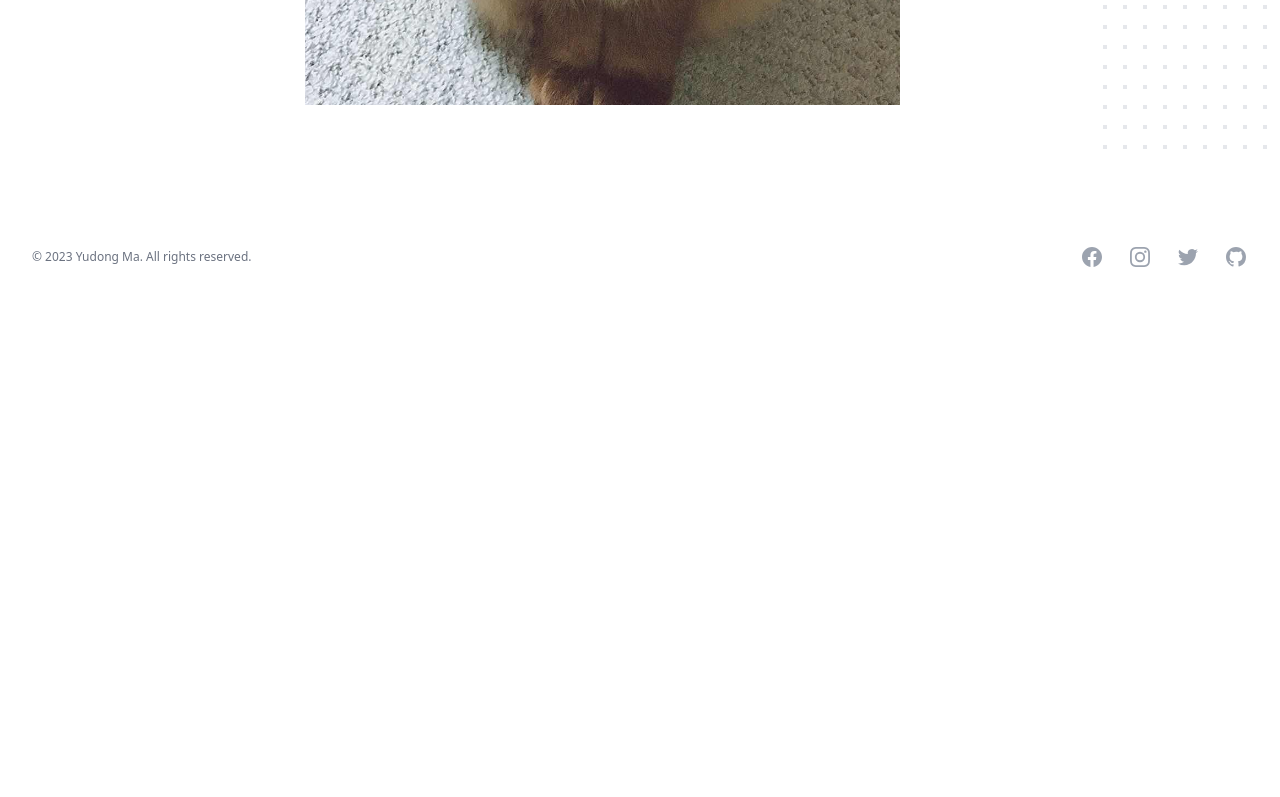
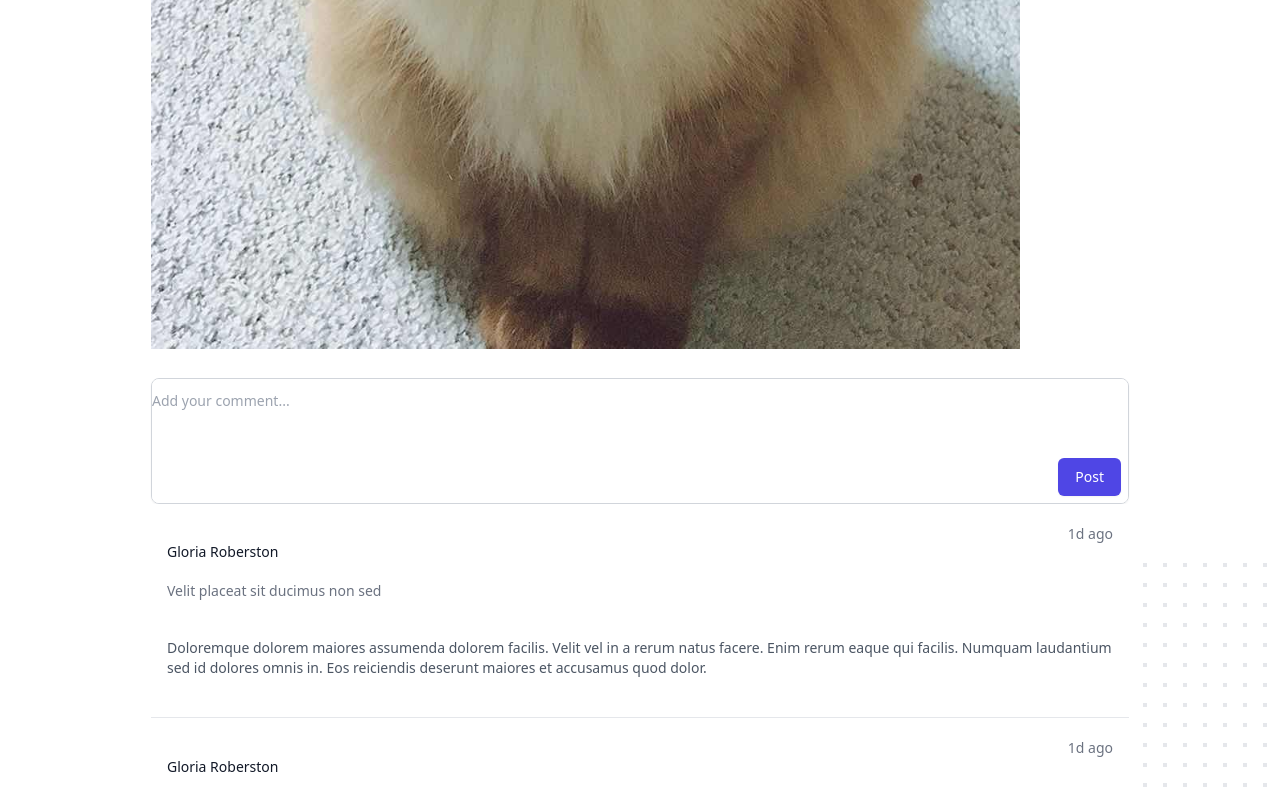
Before and after one commit to mayudong200333/MyWebSite, a Next.js app: page /blogs/hello in a window 1280 px wide. Shown: the part 2000-2797 px from the top of the page. Before the commit the page ends 2317 px from the top, so only its background shows below. Built offline with nearby package versions, Linux system fonts and the light colour scheme; no server answers.

Commit message:
added comments front-end

```diff
--- a/components/blogs/blogDetail.tsx
+++ b/components/blogs/blogDetail.tsx
@@ -1,25 +1,27 @@
 import { ReactMarkdown } from "react-markdown/lib/react-markdown";
 import Image from "next/image";
-import { BlogData} from "@/lib/blog-util"
-import {PrismLight as SyntaxHighlighter} from "react-syntax-highlighter";
+import { BlogData } from "@/lib/blog-util"
+import { PrismLight as SyntaxHighlighter } from "react-syntax-highlighter";
 import atomDark from 'react-syntax-highlighter/dist/cjs/styles/prism/atom-dark';
 import js from 'react-syntax-highlighter/dist/cjs/languages/prism/javascript';
 import py from 'react-syntax-highlighter/dist/cjs/languages/prism/python';
+import CommentForm from "./comments/commentForm";
+import CommentList from "./comments/commentList";
 
 
-SyntaxHighlighter.registerLanguage('javascript',js);
-SyntaxHighlighter.registerLanguage('python',py);
+SyntaxHighlighter.registerLanguage('javascript', js);
+SyntaxHighlighter.registerLanguage('python', py);
 
 
 type Props = {
-    blog:BlogData
+  blog: BlogData
 }
 
 
-export default function BlogDetail({blog}:Props){
+export default function BlogDetail({ blog }: Props) {
   const customRenderers = {
-      code(code:any){
-        const {className,children} = code;
+    code(code: any) {
+      const { className, children } = code;
       const language = className.split('-')[1];
       return <SyntaxHighlighter style={atomDark} language={language} children={children} />
     }
@@ -95,26 +97,28 @@ export default function BlogDetail({blog}:Props){
         </div>
       </div>
       <div className="relative px-6 lg:px-8">
-          <div className="mx-auto max-w-prose text-lg">
+        <div className="mx-auto prose text-lg">
           <h1>
             <span className="block text-center text-lg font-semibold text-indigo-600">Introducing</span>
             <span className="mt-2 block text-center text-3xl font-bold leading-8 tracking-tight text-gray-900 sm:text-4xl">
-                JavaScript for Beginners
+              Welcome My World
             </span>
           </h1>
           <p className="mt-8 text-xl leading-8 text-gray-500">
-              Aliquet nec orci mattis amet quisque ullamcorper neque, nibh sem. At arcu, sit dui mi, nibh dui, diam eget
-              aliquam. Quisque id at vitae feugiat egestas ac. Diam nulla orci at in viverra scelerisque eget. Eleifend
-              egestas fringilla sapien.
+            This is my programming Note
           </p>
         </div>
         <div className="prose prose-lg prose-indigo mx-auto mt-6 text-gray-500">
-            <article className="prose prose-stone">
-            <ReactMarkdown components={customRenderers} children={blog.content}/>
+          <article className="prose prose-stone ">
+            <ReactMarkdown components={customRenderers} children={blog.content} />
           </article>
+          <CommentForm/>
+          <CommentList/>
         </div>
+
       </div>
     </div>
 
+
   )
 }
--- /dev/null
+++ b/components/blogs/comments/commentForm.tsx
@@ -0,0 +1,36 @@
+export default function CommentForm() {
+
+  return (
+    <div className="flex items-start space-x-4">
+      <div className="min-w-0 flex-1">
+        <form action="#" className="relative">
+          <div className="overflow-hidden rounded-lg border border-gray-300 shadow-sm focus-within:border-indigo-500 focus-within:ring-1 focus-within:ring-indigo-500">
+            <label htmlFor="comment" className="sr-only">
+              Add your comment
+            </label>
+            <textarea
+              rows={5}
+              name="comment"
+              id="comment"
+              className="block w-full resize-none border-0 py-3 focus:ring-0 sm:text-sm"
+              placeholder="Add your comment..."
+              defaultValue={''}
+            />
+          </div>
+          <div className="absolute inset-x-0 bottom-0 flex justify-between py-2 pl-3 pr-2">
+            <div className="flex items-center space-x-5">
+            </div>
+            <div className="flex-shrink-0">
+              <button
+                type="submit"
+                className="inline-flex items-center rounded-md border border-transparent bg-indigo-600 px-4 py-2 text-sm font-medium text-white shadow-sm hover:bg-indigo-700 focus:outline-none focus:ring-2 focus:ring-indigo-500 focus:ring-offset-2"
+              >
+                Post
+              </button>
+            </div>
+          </div>
+        </form>
+      </div>
+    </div>
+  )
+}
--- /dev/null
+++ b/components/blogs/comments/commentList.tsx
@@ -0,0 +1,46 @@
+const messages = [
+    {
+      id: 1,
+      subject: 'Velit placeat sit ducimus non sed',
+      sender: 'Gloria Roberston',
+      time: '1d ago',
+      datetime: '2021-01-27T16:35',
+      preview:
+        'Doloremque dolorem maiores assumenda dolorem facilis. Velit vel in a rerum natus facere. Enim rerum eaque qui facilis. Numquam laudantium sed id dolores omnis in. Eos reiciendis deserunt maiores et accusamus quod dolor.',
+    },
+    {
+        id: 1,
+        subject: 'Velit placeat sit ducimus non sed',
+        sender: 'Gloria Roberston',
+        time: '1d ago',
+        datetime: '2021-01-27T16:35',
+        preview:
+          'Doloremque dolorem maiores assumenda dolorem facilis. Velit vel in a rerum natus facere. Enim rerum eaque qui facilis. Numquam laudantium sed id dolores omnis in. Eos reiciendis deserunt maiores et accusamus quod dolor.',
+      },];
+
+export default function CommentList() {
+    return (
+        <div role="list" className="divide-y divide-gray-200">
+            {messages.map((message) => (
+                <div
+                    key={message.id}
+                    className="relative bg-white py-5 px-4 focus-within:ring-2 focus-within:ring-inset focus-within:ring-indigo-600 hover:bg-gray-50"
+                >
+                    <div className="flex justify-between space-x-3">
+                        <div className="min-w-0 flex-1">
+                                <span className="absolute inset-0" aria-hidden="true" />
+                                <p className="truncate text-sm font-medium text-gray-900">{message.sender}</p>
+                                <p className="truncate text-sm text-gray-500">{message.subject}</p>
+                        </div>
+                        <time dateTime={message.datetime} className="flex-shrink-0 whitespace-nowrap text-sm text-gray-500">
+                            {message.time}
+                        </time>
+                    </div>
+                    <div className="mt-1">
+                        <p className="text-sm text-gray-600 line-clamp-2">{message.preview}</p>
+                    </div>
+                </div>
+            ))}
+        </div>
+    )
+}
--- a/tailwind.config.js
+++ b/tailwind.config.js
@@ -6,7 +6,15 @@ module.exports = {
     "./components/**/*.{js,ts,jsx,tsx}",
   ],
   theme: {
-    extend: {},
+    extend: {
+      typography: {
+        DEFAULT: {
+          css: {
+            maxWidth: '95ch', // add required value here
+          }
+        }
+      }
+    },
   },
   plugins: [
     require('@tailwindcss/typography'),
```
Lines whose indentation alone changed are shown as unchanged.
